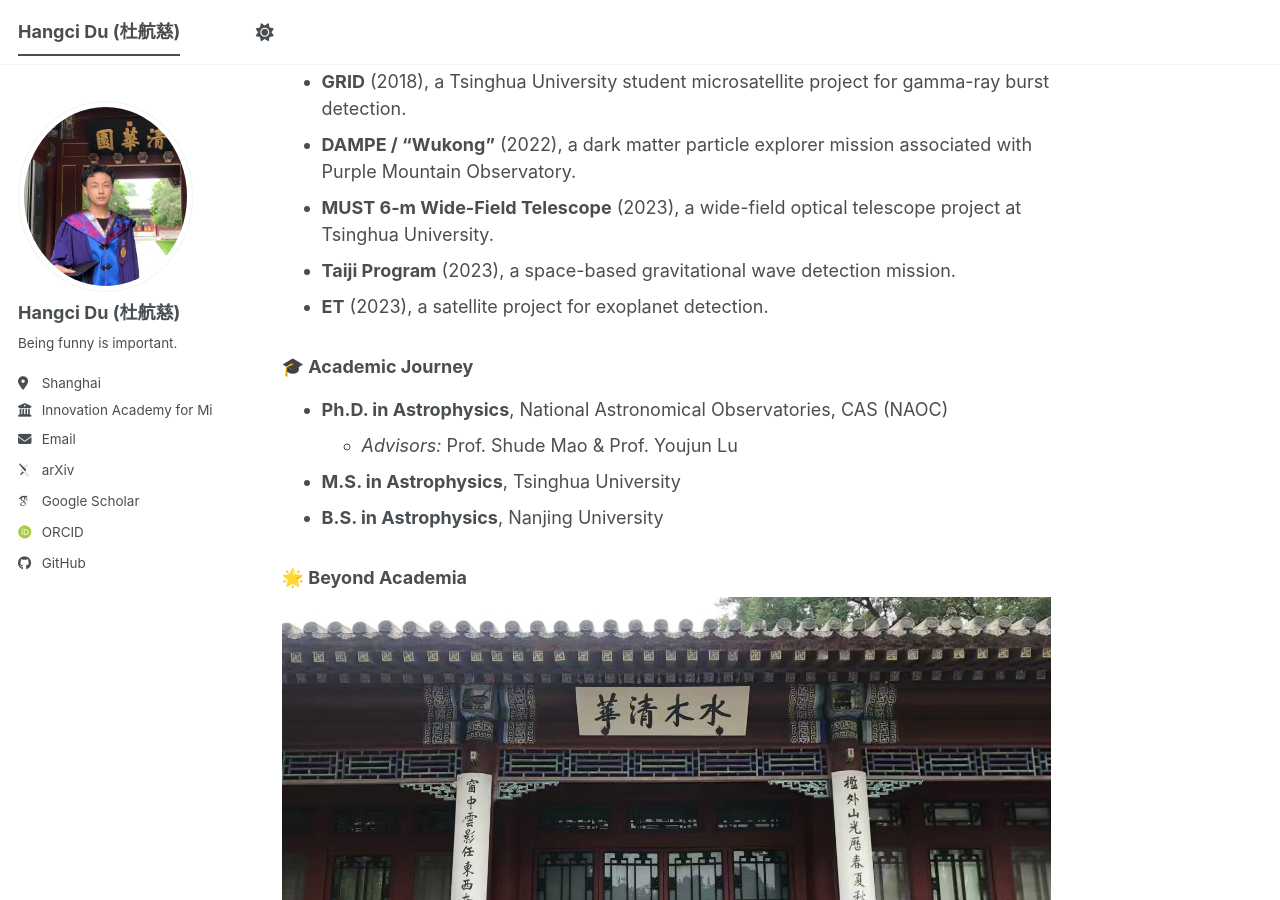
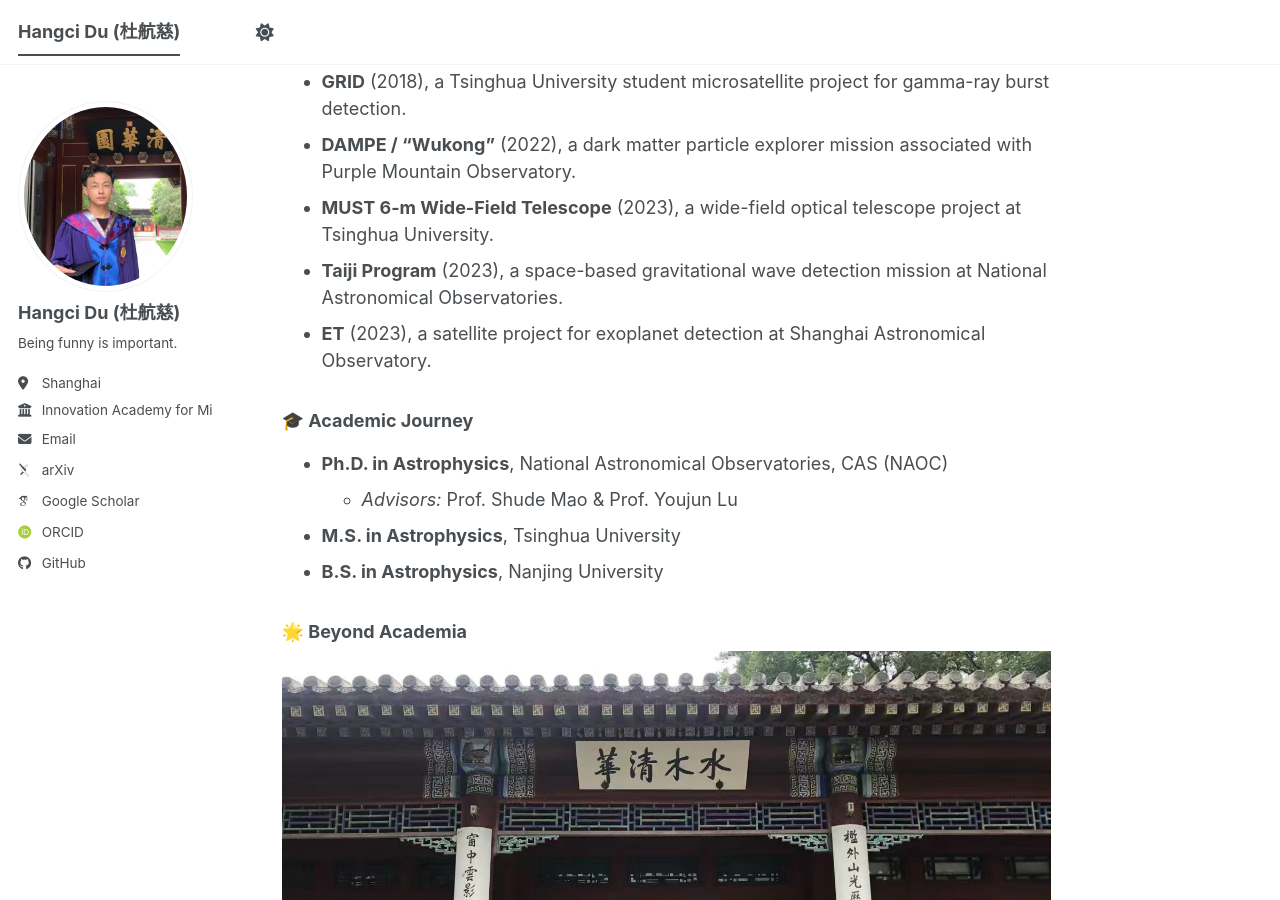
Before and after one commit to hangcidu/hangcidu.github.io, a Jekyll site: the page built from _pages/about.md, in a window 1280 px wide and 900 px high, scrolled down 851 px. Built offline with Jekyll 4.4.1, drawn with Linux system fonts in a browser that asks for light colours; some web fonts are replaced; a script bundle is joined from its source files by our own code; library files that are not in the unit come from our copies.

Commit message:
Update about.md

```diff
--- a/_pages/about.md
+++ b/_pages/about.md
@@ -30,8 +30,8 @@ Through collaborations and academic exchanges, I have had the opportunity to eng
 * **GRID** (2018), a Tsinghua University student microsatellite project for gamma-ray burst detection.
 * **DAMPE / “Wukong”** (2022), a dark matter particle explorer mission associated with Purple Mountain Observatory.
 * **MUST 6-m Wide-Field Telescope** (2023), a wide-field optical telescope project at Tsinghua University.
-* **Taiji Program** (2023), a space-based gravitational wave detection mission.
-* **ET** (2023), a satellite project for exoplanet detection.
+* **Taiji Program** (2023), a space-based gravitational wave detection mission at National Astronomical Observatories.
+* **ET** (2023), a satellite project for exoplanet detection at Shanghai Astronomical Observatory.
 
 ### 🎓 Academic Journey
 *   **Ph.D. in Astrophysics**, National Astronomical Observatories, CAS (NAOC)
```
